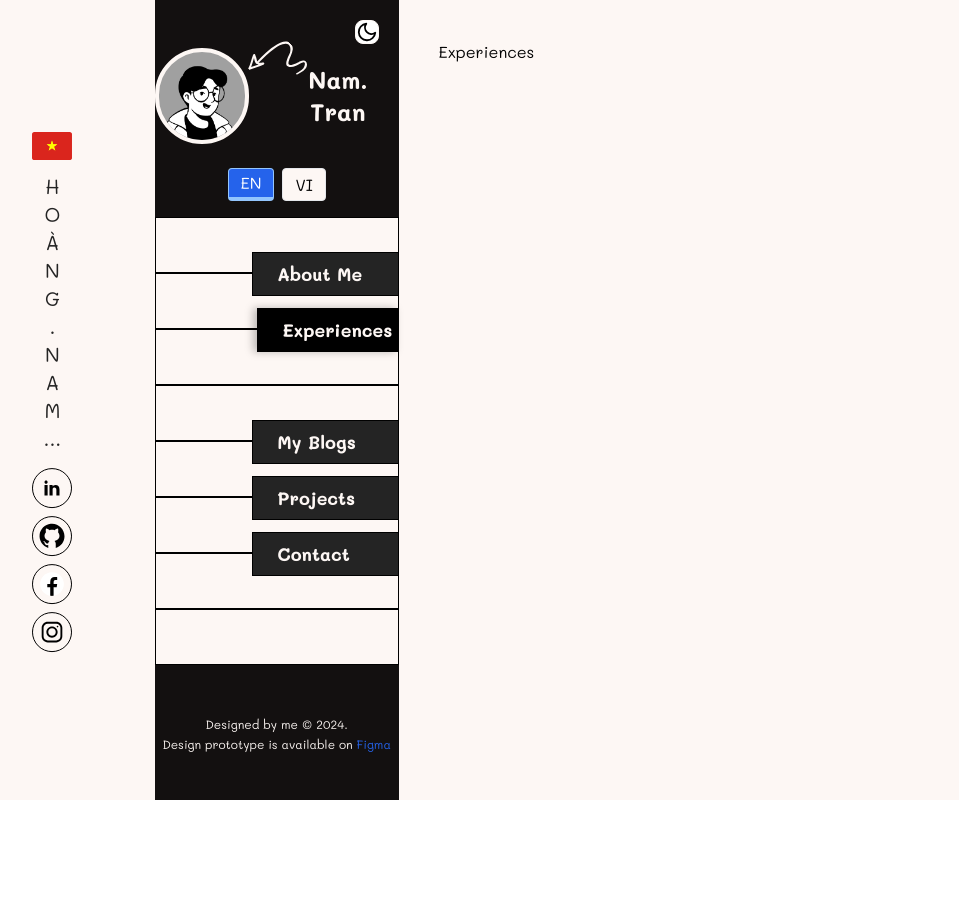
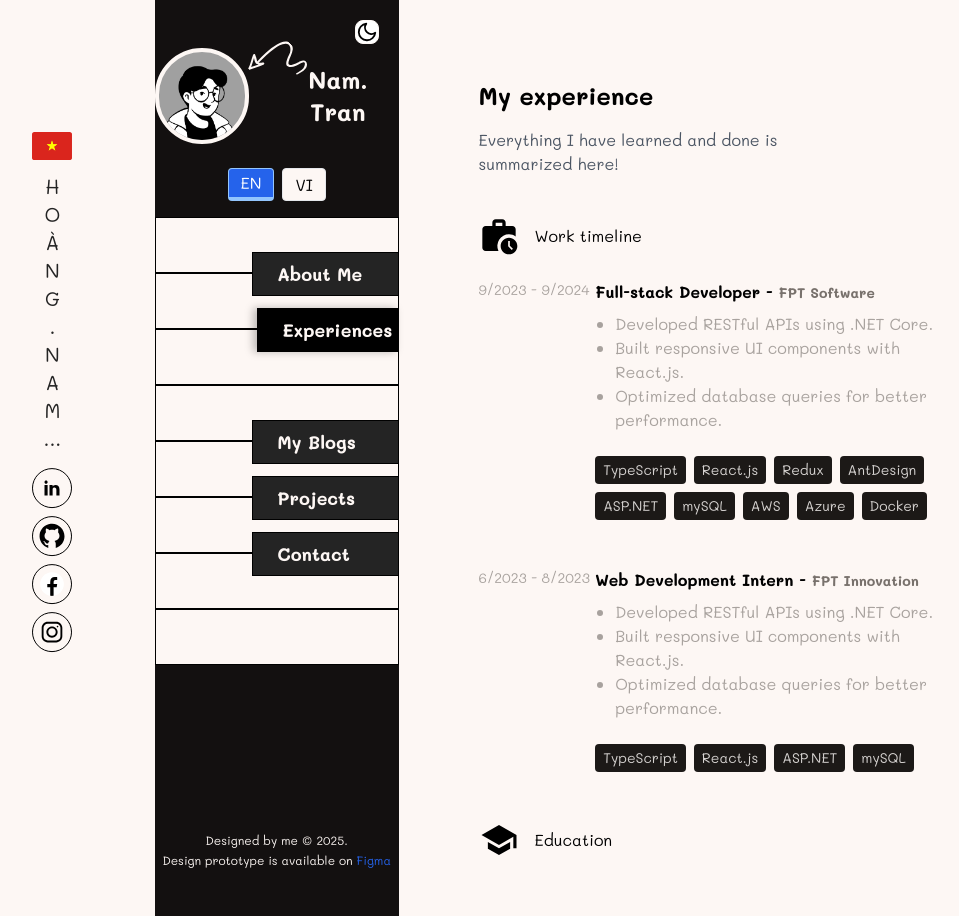
Before and after one commit to hggnomm/nom-portfolio, a Next.js app: page /en/experiences in a window 1280 px wide. Shown: the whole page, without its empty margins (50-1009 px from the left). Before the commit the page ends 800 px from the top, so only its background shows below. Built offline with nearby package versions, Linux system fonts and the light colour scheme.

Commit message:
code part 1

```diff
--- a/src/app/[locale]/about/page.tsx
+++ b/src/app/[locale]/about/page.tsx
@@ -7,7 +7,7 @@ export default function About() {
   const t = useTranslations("About");
 
   return (
-    <div>
+    <div className="mx-10">
       <HeaderContent title={t("title")} content={t("title_2")} />
 
       <div className="w-full h-full flex gap-9 justify-start items-center mb-14">
--- a/src/app/[locale]/contact/page.tsx
+++ b/src/app/[locale]/contact/page.tsx
@@ -5,7 +5,7 @@ export default function Contact() {
   const t = useTranslations("Contact");
 
   return (
-    <div>
+    <div className="mx-10">
       <HeaderContent title={t("title")} content={t("title_2")} />
 
       <p className="text-xl mb-2">{t("anyQuestion")}</p>
--- a/src/app/[locale]/experiences/page.tsx
+++ b/src/app/[locale]/experiences/page.tsx
@@ -1,3 +1,59 @@
+import HeaderContent from "@/components/HeaderContent";
+import { experiences } from "@/exp";
+import { useTranslations } from "next-intl";
+import { MdWorkHistory } from "react-icons/md";
+import { IoMdSchool } from "react-icons/io";
+
 export default function Experiences() {
-  return <h1>Experiences</h1>;
+  const t = useTranslations("Exp");
+
+  return (
+    <div className="mx-10">
+      <HeaderContent title={t("title")} content={t("title_2")} />
+
+      {/* Exp */}
+      <div className="flex items-center gap-4 mb-6">
+        <MdWorkHistory size={40} />
+        <p className="text-xs md:text-base">Work timeline</p>
+      </div>
+
+      <div>
+        {experiences.map((exp, index) => (
+          <div key={index} className="mb-12 flex flex-wrap">
+            <div className="w-full lg:w-1/4">
+              <p className="mb-2 text-sm text-stone-400">{exp.timePeriod}</p>
+            </div>
+            <div className="w-full max-w-xl lg:w-3/4">
+              <h3 className="mb-2 font-semibold">
+                {exp.position} -{" "}
+                <span className="text-sm text-stone-500">{exp.company}</span>
+              </h3>
+              {/* Description */}
+              <ul className="mb-4 list-disc pl-5 text-stone-400">
+                {exp.description.map((desc, descIndex) => (
+                  <li key={descIndex}>{desc}</li>
+                ))}
+              </ul>
+              <div className="flex flex-wrap">
+                {exp.skills.map((skill, skillIndex) => (
+                  <span
+                    key={skillIndex}
+                    className="mr-2 mt-2 rounded bg-stone-900 px-2 py-1 text-sm font-medium text-stone-300"
+                  >
+                    {skill}
+                  </span>
+                ))}
+              </div>
+            </div>
+          </div>
+        ))}
+      </div>
+
+      {/* Education */}
+      <div className="flex items-center gap-4 mb-4">
+        <IoMdSchool size={40} />
+        <p className="text-xs md:text-base">Education</p>
+      </div>
+    </div>
+  );
 }
--- a/src/app/[locale]/page.tsx
+++ b/src/app/[locale]/page.tsx
@@ -8,14 +8,14 @@ export default function HomePage() {
 
   // Hàm helper để trả về chuỗi HTML với các lớp Tailwind
   function getStyledTitle() {
-    return `<span class="text-black dark:text-primary-color ${"text-2xl font-semibold"}">
+    return `<span class="text-black dark:text-primary-color ${"text-3xl font-semibold"}">
       ${t("title_1")}<br/>
       ${t("title_2")}
     </span>`;
   }
 
   return (
-    <div className="w-full h-full flex gap-6 justify-center items-center mx-8">
+    <div className="w-full h-full flex gap-6 justify-center items-center mx-10">
       <div className="w-1/2">
         <div className="min-h-20">
           <Typewriter
@@ -34,7 +34,7 @@ export default function HomePage() {
           />
         </div>
 
-        <div className="text-gray-700 dark:text-gray-300 min-h-[200px] tracking-wide">
+        <div className="text-gray-700 dark:text-gray-300 min-h-[200px] tracking-wide mt-4">
           <p className="mb-4">{t("content_1")}</p>
           <p className="mb-4">
             {t("content_2")}{" "}
@@ -42,7 +42,7 @@ export default function HomePage() {
               {t("content_fe")}
             </span>
           </p>
-          <p className="mb-6
+          <p className="mb-4
           ">{t("content_3")}</p>
         </div>
 
--- a/src/components/HeaderContent.tsx
+++ b/src/components/HeaderContent.tsx
@@ -5,7 +5,7 @@ interface HeaderContentProps {
 
 export default function HeaderContent({ title, content }: HeaderContentProps) {
   return (
-    <div className="my-10 w-3/4">
+    <div className="my-10 w-2/3 min-h-24">
       <h1 className="text-2xl font-semibold">{title}</h1>
       <h2 className="my-4 text-gray-600 dark:text-gray-500">{content}</h2>
     </div>
--- /dev/null
+++ b/src/exp.ts
@@ -0,0 +1,34 @@
+export const experiences = [
+  {
+    timePeriod: "9/2023 - 9/2024",
+    position: "Full-stack Developer",
+    company: "FPT Software",
+    description: [
+      "Developed RESTful APIs using .NET Core.",
+      "Built responsive UI components with React.js.",
+      "Optimized database queries for better performance.",
+    ],
+    skills: [
+      "TypeScript",
+      "React.js",
+      "Redux",
+      "AntDesign",
+      "ASP.NET",
+      "mySQL",
+      "AWS",
+      "Azure",
+      "Docker",
+    ],
+  },
+  {
+    timePeriod: "6/2023 - 8/2023",
+    position: "Web Development Intern",
+    company: "FPT Innovation",
+    description: [
+      "Developed RESTful APIs using .NET Core.",
+      "Built responsive UI components with React.js.",
+      "Optimized database queries for better performance.",
+    ],
+    skills: ["TypeScript", "React.js", "ASP.NET", "mySQL"],
+  },
+];
--- a/src/messages/en.json
+++ b/src/messages/en.json
@@ -1,4 +1,8 @@
 {
+  "Exp": {
+    "title_2": "Everything I have learned and done is summarized here!",
+    "title": "My experience"
+  },
   "About": {
     "content_10": "hehe.",
     "content_9": "here",
@@ -21,7 +25,7 @@
   },
   "SiderBar": {
     "design_2": "Design prototype is available on ",
-    "design_1": "Designed by me © 2024.",
+    "design_1": "Designed by me © 2025.",
     "about": "About Me",
     "experiences": "Experiences",
     "blogs": "My Blogs",
@@ -31,7 +35,7 @@
   "HomePage": {
     "content_fe": "Front-end engineering.",
     "content_3": "With a detail oriented-focus, I enjoy creating simple but effective solutions to improve application performance, ease of maintenance, and user experience.",
-    "content_2": "My areas of interest include problem-solving, cloud computing and with a strong focus on the role of a",
+    "content_2": "My areas of interest include web application development, cloud computing, problem-solving, and I have a strong focus on the role of a front-end engineer.",
     "content_1": "I'm currently a software engineer.",
     "title_1": "Hello,",
     "title_2": "My name is Nam!"
--- a/src/messages/vi.json
+++ b/src/messages/vi.json
@@ -1,4 +1,8 @@
 {
+  "Exp": {
+    "title_2": "Những gì mình đã học và được làm, đều được tóm tắt ở đây !",
+    "title": "Kinh nghiệm"
+  },
   "About": {
     "content_10": "nghen hehe.",
     "content_9": "đây",
@@ -21,7 +25,7 @@
   },
   "SiderBar": {
     "design_2": "Nguyên mẫu thiết kế có sẵn trên ",
-    "design_1": "Được thiết kế bởi Nam. © 2024.",
+    "design_1": "Được thiết kế bởi Nam. © 2025.",
     "about": "Về Mình",
     "experiences": "Kinh Nghiệm",
     "blogs": "Blog Mình Viết",
@@ -31,7 +35,7 @@
   "HomePage": {
     "content_fe": "Kỹ sư Front-end.",
     "content_3": "Với sự chú trọng đến từng chi tiết. Mình tập trung để tạo ra các giải pháp đơn giản, hiệu quả, dễ bảo trì và nâng cao trải nghiệm người dùng.",
-    "content_2": "Các lĩnh vực mình quan tâm và làm việc bao gồm giải quyết vấn đề, các dịch vụ đám mây và tập trung mạnh vào vai trò là một",
+    "content_2": "Các lĩnh vực mình quan tâm và làm việc bao gồm phát triển ứng dụng web, dịch vụ đám mây, giải quyết vấn đề, và tập trung mạnh vào vai trò là một",
     "content_1": "Mình hiện tại là một kỹ sư phần mềm.",
     "title_1": "Xin chào,",
     "title_2": "Mình tên là Nam!"
```
